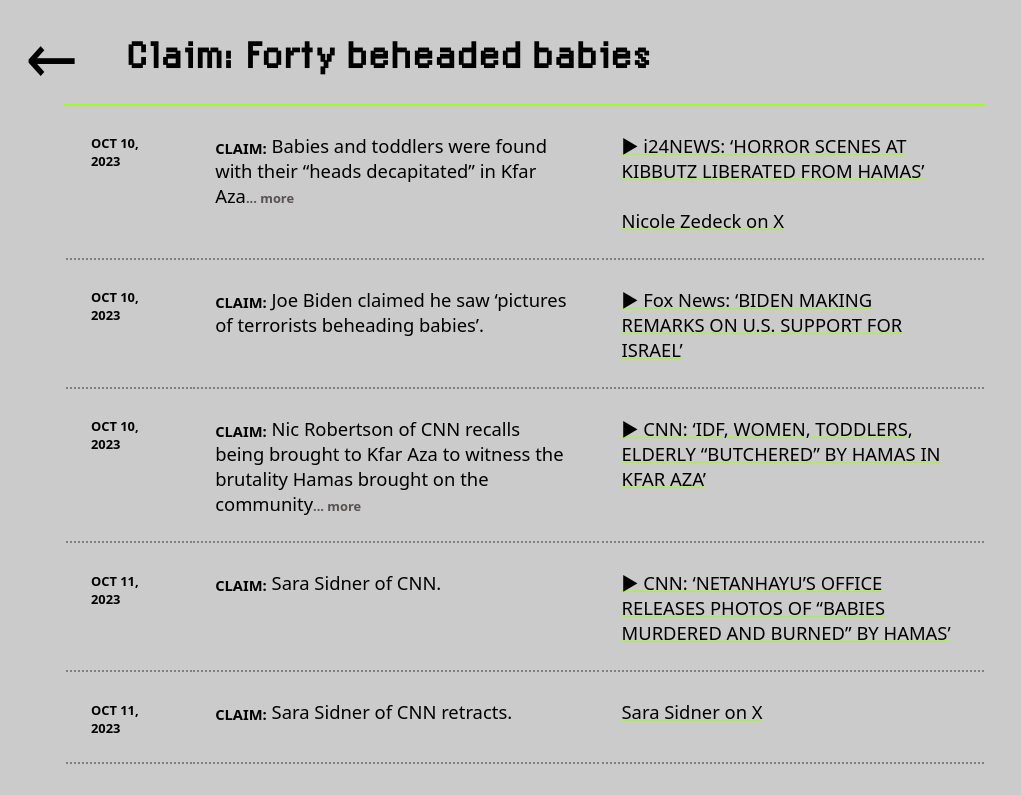
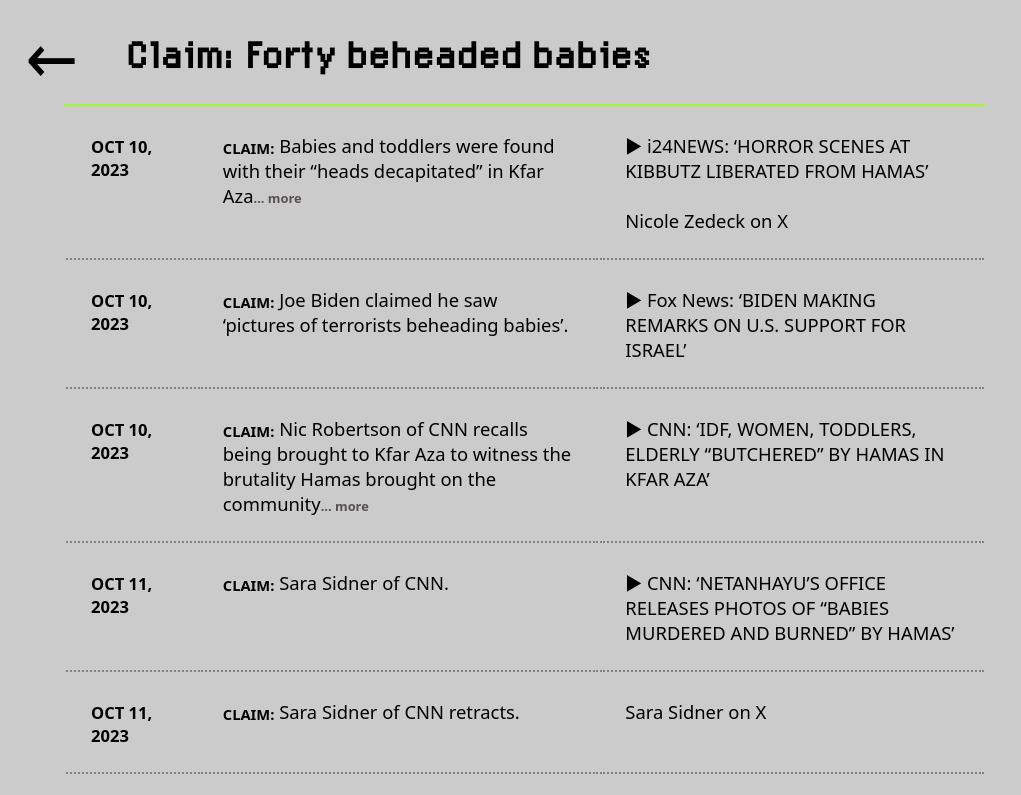
Before and after one commit to tamtzekin/hasbara-tracker, a React (Create React App) app: page /claim-a in a window 1280 px wide. Shown: the top 795 px of the page, without its empty margins (0-1021 px from the left). Built offline with nearby package versions, Linux system fonts and the light colour scheme.

Commit message:
clean up styles in claim table

```diff
--- a/src/components/ClaimPage.css
+++ b/src/components/ClaimPage.css
@@ -3,7 +3,6 @@ a {
     text-decoration: none;
     position: relative;
     z-index: 3;
-    text-decoration: underline #9dff20;
 }
 
 a[target="_blank"]:hover::after {
@@ -55,7 +54,7 @@ button {
 
 .date {
   /* color: #345c00; */
-  font-size: 0.7em;
+  font-size: 0.9em;
   font-weight: 600;
   vertical-align: top;
   margin-top: 2%;
```
